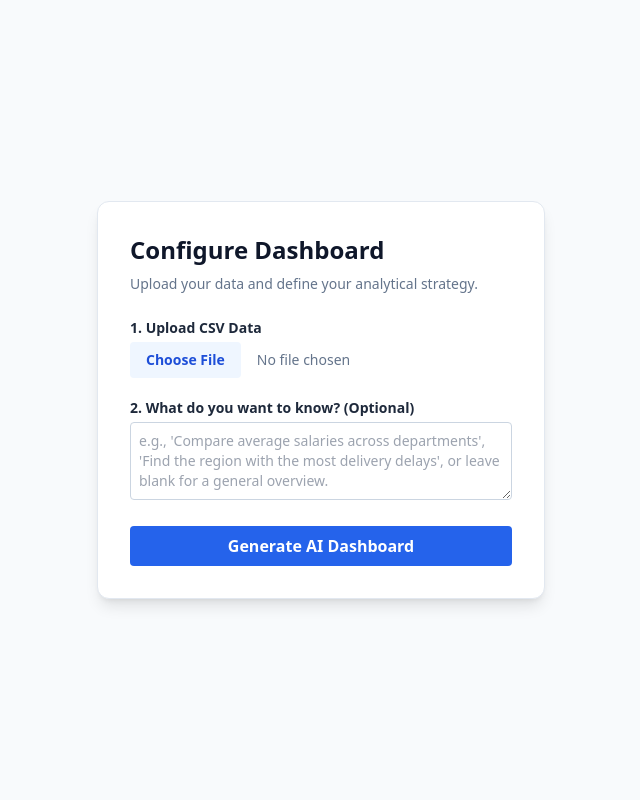
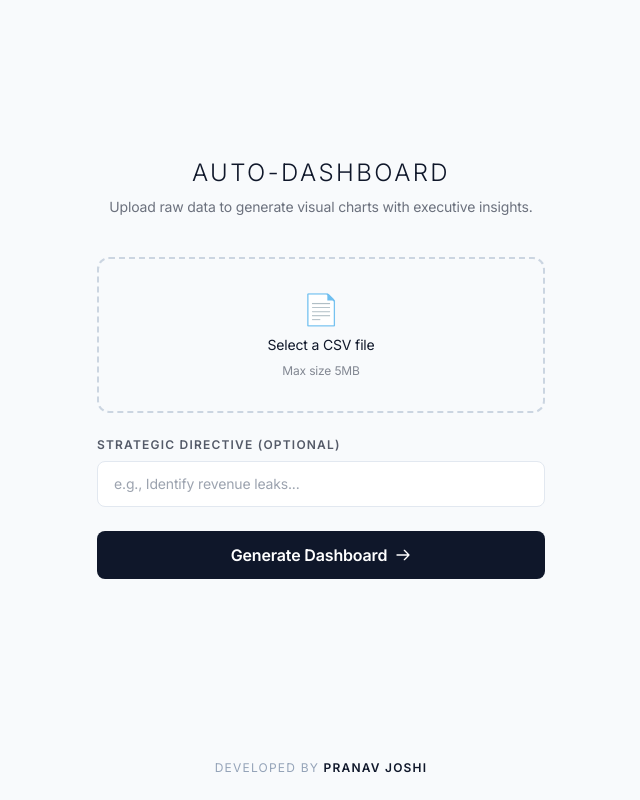
Before and after one commit to LordCommander3303/AutoDashboard, a Flask app: page / in a window 1280 px wide. Shown: the whole page, without its empty margins (319-959 px from the left). Run offline with Flask 3, Linux system fonts and the light colour scheme; some libraries are stand-ins or nearby versions.

Commit message:
Revamp index.html for AI Data Architect dashboard
Updated the HTML structure and styles for the dashboard page, including new scripts and error handling for file uploads.

```diff
--- a/templates/index.html
+++ b/templates/index.html
@@ -3,41 +3,111 @@
 <head>
     <meta charset="UTF-8">
     <meta name="viewport" content="width=device-width, initial-scale=1.0">
-    <title>AutoDashboard | Configure</title>
-    <!-- This script is the magic that makes it look like a SaaS app -->
+    <title>AI Data Architect</title>
     <script src="https://cdn.tailwindcss.com"></script>
+    <script>tailwind.config = { darkMode: 'class' }</script>
+    <link href="https://fonts.googleapis.com/css2?family=Inter:wght@300;400;600&display=swap" rel="stylesheet">
+    <style> body { font-family: 'Inter', sans-serif; letter-spacing: -0.01em; } </style>
 </head>
-<body class="bg-slate-50 text-slate-800 font-sans h-screen flex items-center justify-center">
+<body class="bg-slate-50 dark:bg-slate-950 text-slate-900 dark:text-slate-100 min-h-screen flex flex-col transition-colors duration-500">
 
-    <!-- The White Card Wrapper -->
-    <div class="bg-white p-8 rounded-xl shadow-lg border border-slate-200 max-w-md w-full">
-        <h1 class="text-2xl font-bold text-slate-900 mb-2">Configure Dashboard</h1>
-        <p class="text-sm text-slate-500 mb-6">Upload your data and define your analytical strategy.</p>
+    <!-- Error Toast (Hidden by default) -->
+    <div id="error-toast" class="fixed top-6 left-1/2 -translate-x-1/2 bg-red-600 text-white px-6 py-3 rounded-full shadow-lg text-sm font-medium transform transition-all duration-300 opacity-0 -translate-y-4 pointer-events-none z-50">
+        System Protocol: Only .csv files are supported.
+    </div>
 
-        <!-- The Form -->
-        <form action="/upload" method="POST" enctype="multipart/form-data" class="space-y-5">
-
-            <!-- 1. The Data -->
-            <div>
-                <label class="block text-sm font-semibold mb-1">1. Upload CSV Data</label>
-                <input type="file" name="data_file" accept=".csv" required
-                       class="w-full text-sm text-slate-500 file:mr-4 file:py-2 file:px-4 file:rounded file:border-0 file:text-sm file:font-semibold file:bg-blue-50 file:text-blue-700 hover:file:bg-blue-100 cursor-pointer">
+    <!-- Main Content -->
+    <main class="flex-grow flex items-center justify-center p-6">
+        <div class="max-w-md w-full">
+            <div class="text-center mb-10">
+                <h1 class="text-2xl font-light tracking-widest uppercase mb-2">Auto-Dashboard</h1>
+                <p class="text-sm opacity-60">Upload raw data to generate visual charts with executive insights.</p>
             </div>
 
-            <!-- 2. The Universal Prompt -->
-            <div>
-                <label class="block text-sm font-semibold mb-1">2. What do you want to know? (Optional)</label>
-                <textarea name="user_prompt" rows="3" placeholder="e.g., 'Compare average salaries across departments', 'Find the region with the most delivery delays', or leave blank for a general overview."
-                          class="w-full p-2 border border-slate-300 rounded text-sm focus:ring-2 focus:ring-blue-500 focus:outline-none"></textarea>
-            </div>
+            <form id="upload-form" action="/upload" method="POST" enctype="multipart/form-data" class="space-y-6">
 
-            <!-- Submit -->
-            <button type="submit" class="w-full bg-blue-600 text-white font-bold py-2 px-4 rounded hover:bg-blue-700 transition duration-200 mt-4">
-                Generate AI Dashboard
-            </button>
+                <!-- File Upload -->
+                <div class="relative border-2 border-dashed border-slate-300 dark:border-slate-700 rounded-xl p-8 text-center hover:border-blue-500 dark:hover:border-yellow-500 transition-colors group">
+                    <input type="file" name="data_file" id="file-input" required accept=".csv" class="absolute inset-0 w-full h-full opacity-0 cursor-pointer">
+                    <div class="space-y-2">
+                        <span class="text-3xl group-hover:scale-110 transition-transform block">📄</span>
+                        <p id="file-name" class="text-sm font-medium">Select a CSV file</p>
+                        <p class="text-xs opacity-50">Max size 5MB</p>
+                    </div>
+                </div>
 
-        </form>
-    </div>
+                <!-- Strategic Directive -->
+                <div>
+                    <label class="block text-xs font-semibold uppercase tracking-[0.1em] opacity-70 mb-2">Strategic Directive (Optional)</label>
+                    <input type="text" name="user_prompt" placeholder="e.g., Identify revenue leaks..." class="w-full bg-white dark:bg-slate-900 border border-slate-200 dark:border-slate-800 rounded-lg px-4 py-3 text-sm focus:outline-none focus:ring-2 focus:ring-blue-500 dark:focus:ring-yellow-500 transition-all">
+                </div>
 
+                <!-- Submit Button -->
+                <button type="submit" id="submit-btn" class="w-full bg-slate-900 dark:bg-white text-white dark:text-slate-900 font-semibold py-3 rounded-lg hover:opacity-90 transition-opacity flex justify-center items-center gap-2">
+                    <span>Generate Dashboard</span>
+                    <svg class="w-4 h-4" fill="none" stroke="currentColor" viewBox="0 0 24 24"><path stroke-linecap="round" stroke-linejoin="round" stroke-width="2" d="M14 5l7 7m0 0l-7 7m7-7H3"></path></svg>
+                </button>
+            </form>
+        </div>
+    </main>
+
+    <!-- The Minimalist Footer -->
+    <footer class="py-6 text-center shrink-0">
+        <p class="text-xs tracking-widest text-slate-400 dark:text-slate-500 uppercase">
+            Developed by <a href="https://www.linkedin.com/in/pranav-joshi-268595251/" target="_blank" class="text-slate-900 dark:text-white font-semibold hover:underline">Pranav Joshi</a>
+        </p>
+    </footer>
+
+    <script>
+        const fileInput = document.getElementById('file-input');
+        const fileNameDisplay = document.getElementById('file-name');
+        const form = document.getElementById('upload-form');
+        const errorToast = document.getElementById('error-toast');
+        const submitBtn = document.getElementById('submit-btn');
+
+        // Update file name text when file is selected
+        fileInput.addEventListener('change', function(e) {
+            if(e.target.files.length > 0) {
+                fileNameDisplay.textContent = e.target.files[0].name;
+            } else {
+                fileNameDisplay.textContent = 'Select a CSV file';
+            }
+        });
+
+        // Intercept form submission to validate file type
+        form.addEventListener('submit', function(e) {
+            const file = fileInput.files[0];
+
+            // Check if it's a CSV
+            if (file && !file.name.toLowerCase().endsWith('.csv')) {
+                e.preventDefault(); // Stop the form from submitting
+
+                // Show the error toast
+                errorToast.classList.remove('opacity-0', '-translate-y-4');
+                errorToast.classList.add('opacity-100', 'translate-y-0');
+
+                // Hide it after 3 seconds
+                setTimeout(() => {
+                    errorToast.classList.remove('opacity-100', 'translate-y-0');
+                    errorToast.classList.add('opacity-0', '-translate-y-4');
+                }, 3000);
+
+                // Reset the file input
+                fileInput.value = '';
+                fileNameDisplay.textContent = 'Select a CSV file';
+                return;
+            }
+
+            // If it passes, show a loading state on the button
+            submitBtn.innerHTML = `
+                <svg class="animate-spin h-4 w-4 mr-2" viewBox="0 0 24 24" fill="none" stroke="currentColor">
+                    <circle class="opacity-25" cx="12" cy="12" r="10" stroke="currentColor" stroke-width="4"></circle>
+                    <path class="opacity-75" fill="currentColor" d="M4 12a8 8 0 018-8V0C5.373 0 0 5.373 0 12h4zm2 5.291A7.962 7.962 0 014 12H0c0 3.042 1.135 5.824 3 7.938l3-2.647z"></path>
+                </svg>
+                Processing Data...
+            `;
+            submitBtn.classList.add('opacity-75', 'cursor-not-allowed');
+        });
+    </script>
 </body>
 </html>
```
